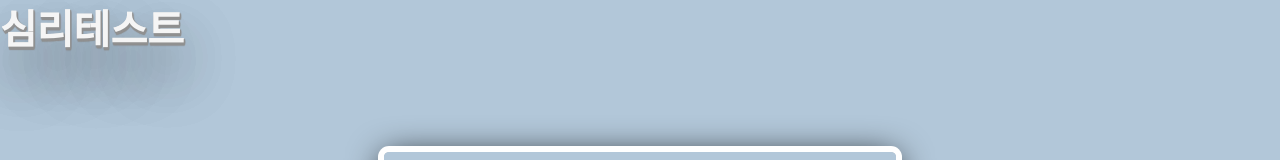
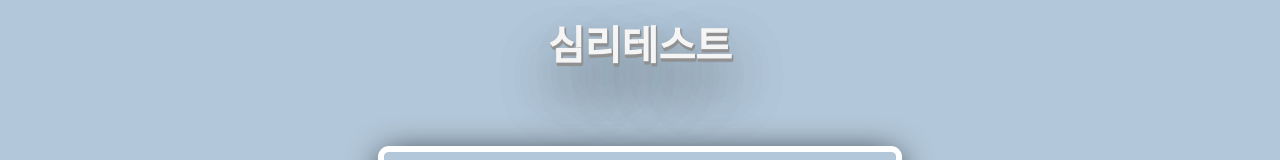
Before and after one commit to LSH7875/StoryCollection, a Next.js app in the folder front/: page / in a window 1280 px wide. Shown: the top 160 px of the page. Built offline with nearby package versions, Linux system fonts and the light colour scheme; grey boxes are pictures that could not be loaded.

Commit message:
version 1.3

```diff
--- a/front/css/index.css
+++ b/front/css/index.css
@@ -18,7 +18,7 @@
     width: 100%;
     height: 10%;
     position:absolute;
-    top: 5%;
+    top: 7%;
     left: 50%;
     transform: translate(-50%, -50%);
 }
@@ -28,6 +28,10 @@
     font-family: verdana;
     font-size: 40px;
     font-weight: 700;
+    left: 50%;
+    width: 100%;
+    text-align: center;
+    transform: translate(-50%, 0);
     color: #f5f5f5;
     text-shadow: 1px 1px 1px #919191,
         1px 2px 1px #919191,
```
